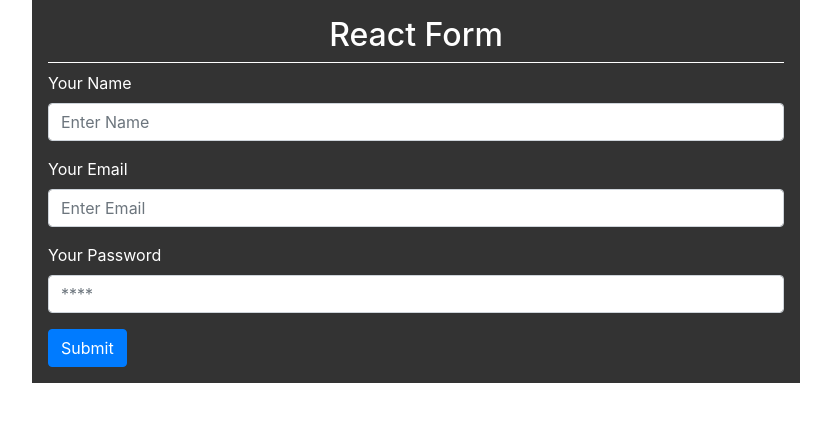
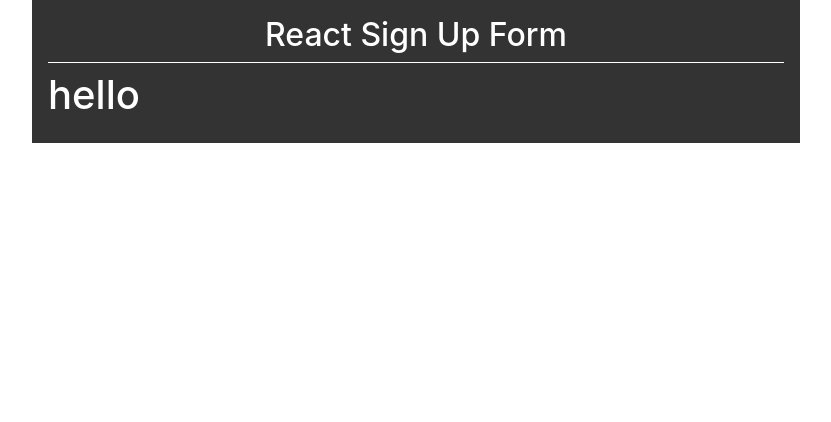
Before and after one commit to nezam0003/React-JS, a React (Create React App) app in the folder Stack-Learner/my-app-two/: page / in a window 1280 px wide. Shown: the top 422 px of the page, without its empty margins (224-1055 px from the left). Built offline with nearby package versions, Linux system fonts and the light colour scheme.

Commit message:
initial setup for Sign up form

```diff
--- /dev/null
+++ b/Stack-Learner/my-app-two/src/Form/Sign-up-form/App.jsx
@@ -0,0 +1,13 @@
+import React, { Component } from "react";
+import SignUp from "./SignUp";
+import classes from "./style.module.css";
+export default class App extends Component {
+  render() {
+    return (
+      <div className={classes.wrapper}>
+        <h1 className={classes.title}>React Sign Up Form</h1>
+        <SignUp />
+      </div>
+    );
+  }
+}
--- /dev/null
+++ b/Stack-Learner/my-app-two/src/Form/Sign-up-form/SignUp.jsx
@@ -0,0 +1,21 @@
+import React, { Component } from "react";
+
+export default class SignUp extends Component {
+  state = {
+    values: {
+      name: "",
+      email: "",
+      password: "",
+      birthday: "",
+      gender: "",
+    },
+    agreement: false,
+  };
+  render() {
+    return (
+      <div>
+        <h1>hello</h1>
+      </div>
+    );
+  }
+}
--- /dev/null
+++ b/Stack-Learner/my-app-two/src/Form/Sign-up-form/style.module.css
@@ -0,0 +1,14 @@
+.wrapper {
+  max-width: 60vw;
+  margin: 0 auto;
+  background: #333;
+  padding: 1rem;
+  color: #fff;
+}
+.title {
+  font-weight: 500;
+  font-size: 2rem;
+  padding-bottom: 0.5rem;
+  border-bottom: 1px solid #fff;
+  text-align: center;
+}
--- a/Stack-Learner/my-app-two/src/index.js
+++ b/Stack-Learner/my-app-two/src/index.js
@@ -4,7 +4,8 @@
 // import App from "./Components/App";
 // import App from "./State/App";
 // import App from "./Events/App";
-import App from "./Form/App";
+// import App from "./Form/App";
+import App from "./Form/Sign-up-form/App";
 import "../node_modules/bootstrap/dist/css/bootstrap.css";
 // import reportWebVitals from "./reportWebVitals";
 
```
